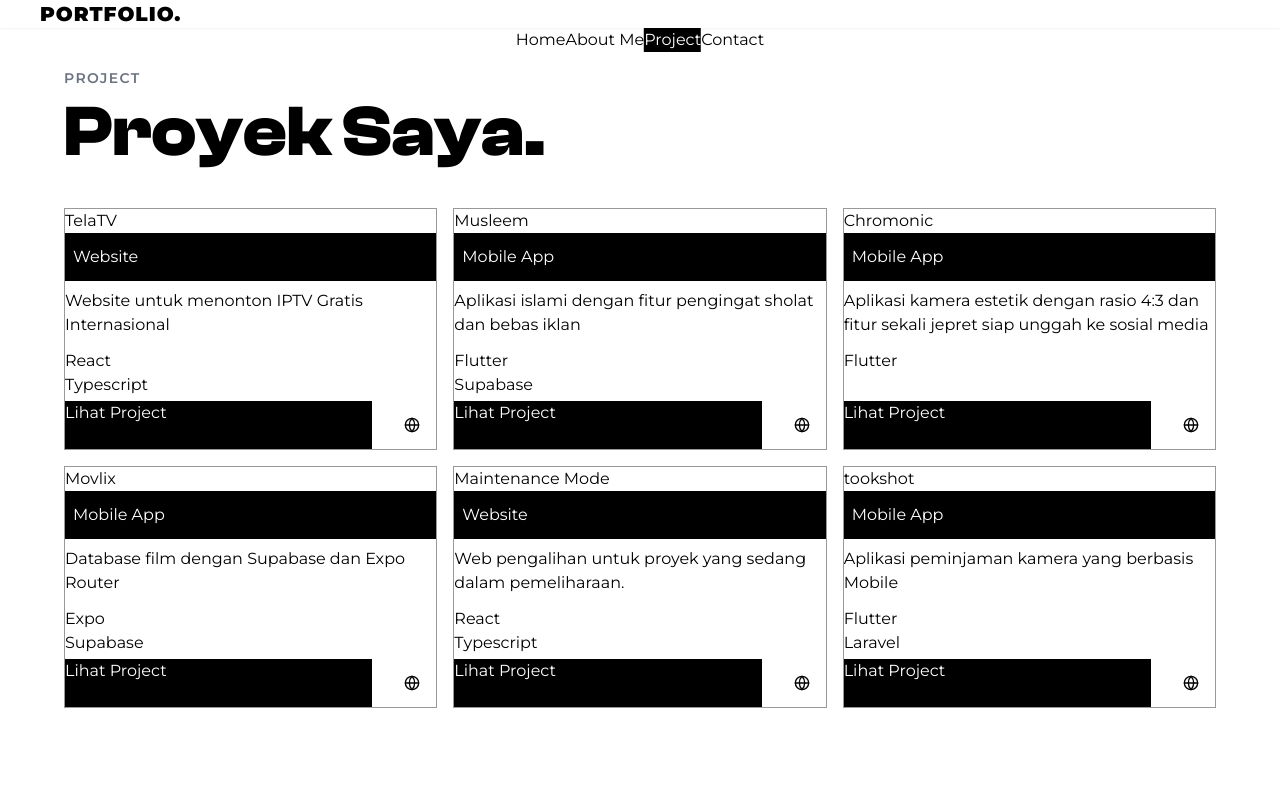
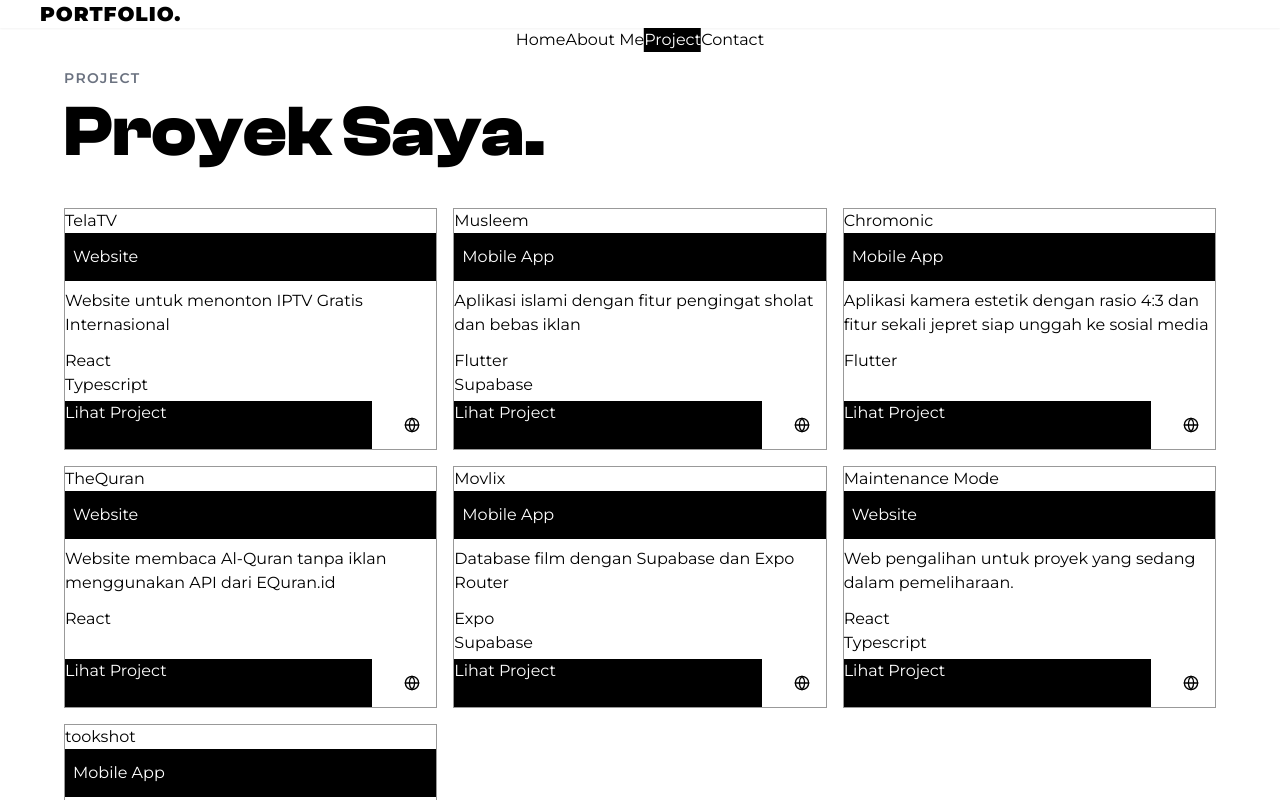
Before and after one commit to itzfurizugg/PORTFOLIO., a React (Vite) app: page /project in a window 1280 px wide. Shown: the top 800 px of the page. Built offline with nearby package versions, Linux system fonts and the light colour scheme.

Commit message:
adding new project list

```diff
--- a/src/data/project.ts
+++ b/src/data/project.ts
@@ -39,6 +39,16 @@
 
     },
     {
+        title: "TheQuran",
+        image: "/projects/chromonic.jpg",
+        description: "Website membaca Al-Quran tanpa iklan menggunakan API dari EQuran.id",
+        tags: ["React"],
+        badge: "Website",
+        link: "https://github.com/itzfurizugg/thequran",
+        preview: "https://thequran-one.vercel.app"
+
+    },
+    {
         title: "Movlix",
         image: "/projects/movlix.jpg",
         description: "Database film dengan Supabase dan Expo Router",
@@ -63,7 +73,7 @@
         description: "Aplikasi peminjaman kamera yang berbasis Mobile",
         tags: ["Flutter", "Laravel"],
         badge: "Mobile App",
-        link: "https://github.com/itzfurizugg/Maintenance-Mode",
-        preview: "https://maintenancemode-sigma.vercel.app"
+        link: "https://github.com/itzfurizugg/tookshot",
+        preview: "https://noprojectfound.vercel.app"
     }
 ];
--- a/src/sections/hero.tsx
+++ b/src/sections/hero.tsx
@@ -10,7 +10,7 @@
 
     return (
         <section id="hero">
-            <div className="bg-base-800 h-screen overflow-hidden flex items-center px-6 sm:px-8 md:px-16">
+            <div className="bg-base-800 h-screen overflow-hidden flex items-start pt-20 px-6 sm:px-8 md:px-16">
                 <div className="max-w-3xl">
                     <h1 className="font-display text-5xl sm:text-6xl md:text-7xl lg:text-8xl font-extrabold leading-tight animate-fade-in-up">
                         Terus<br />Berkembang.<br /> Mencoba Hal<br />Baru.
```
